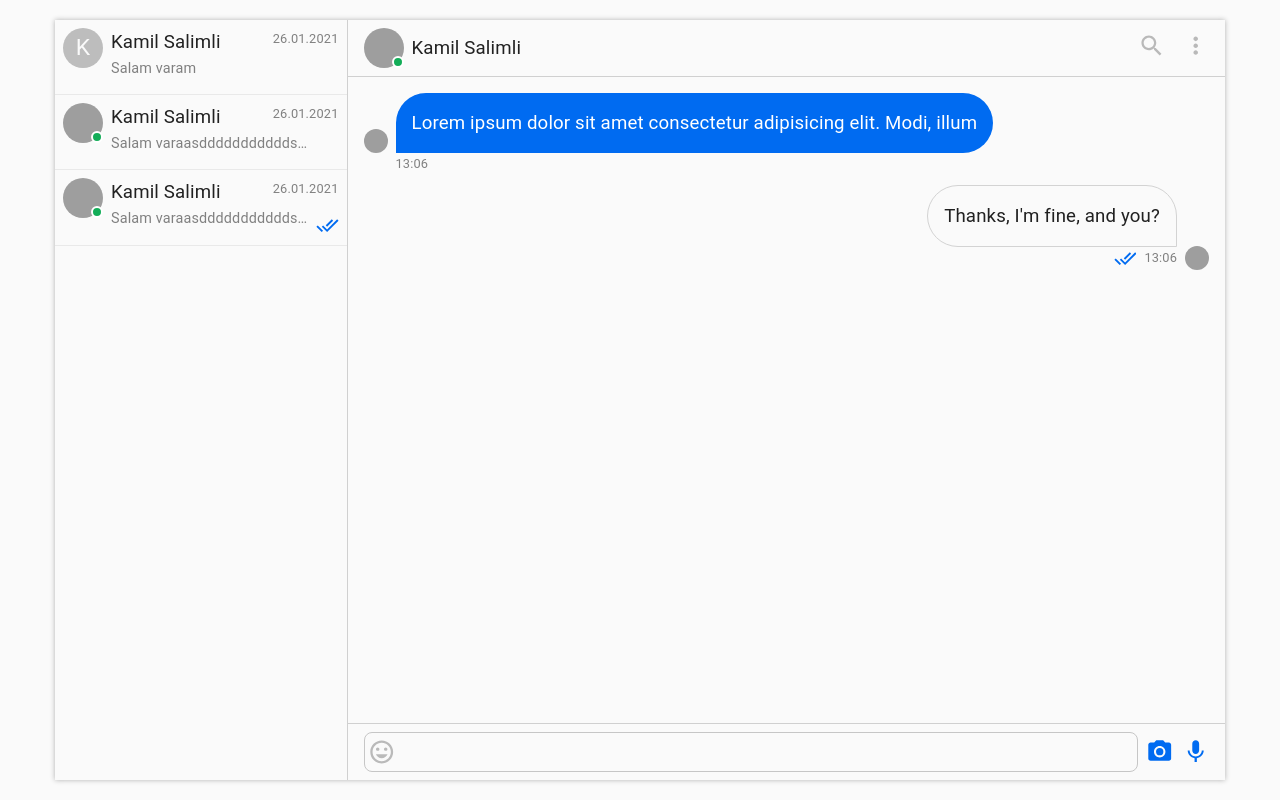
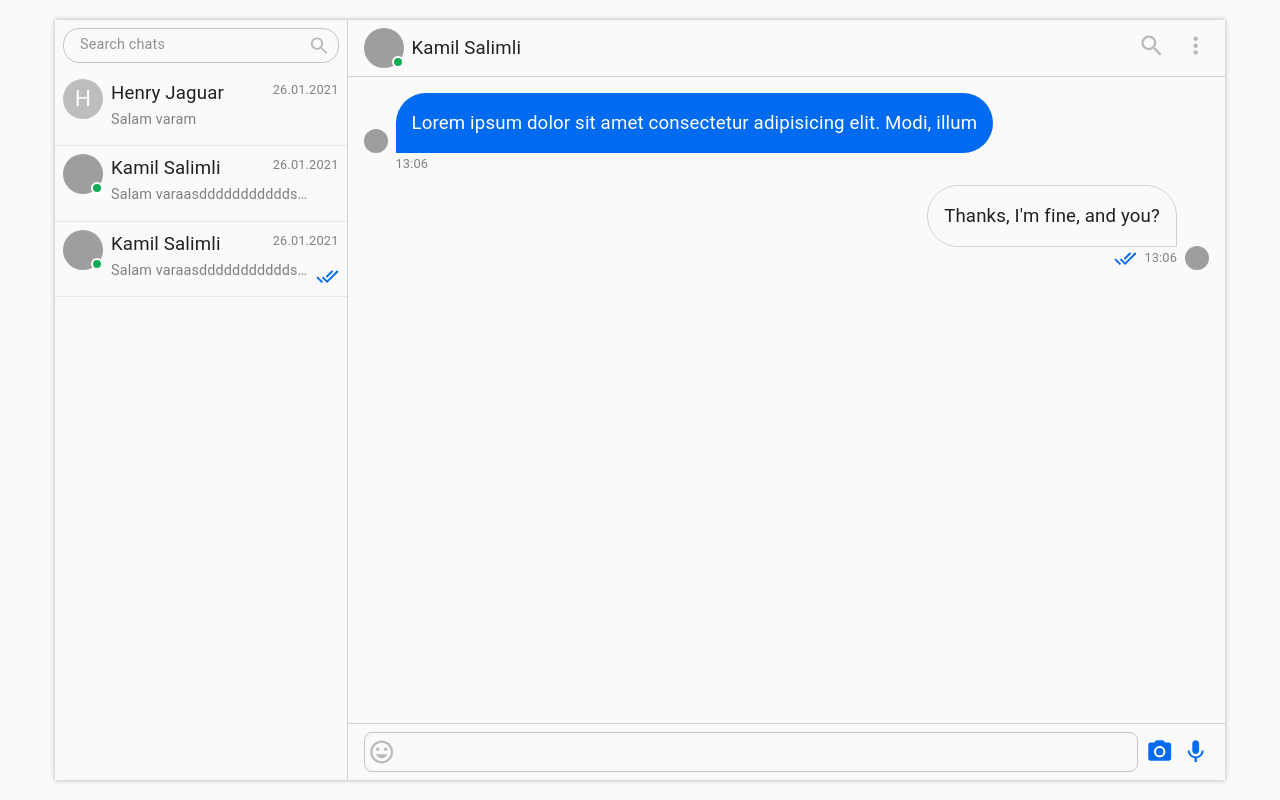
Before and after one commit to KamilHs/Advanced-Chat-Client, a React (Create React App) app: page / in a window 1280 px wide. Built offline with nearby package versions, Linux system fonts and the light colour scheme; grey boxes are pictures that could not be loaded.

Commit message:
ChatInput onChange handler modified. Dialog search added

```diff
--- a/src/modules/Home/components/Chat/ChatInput/ChatInput.tsx
+++ b/src/modules/Home/components/Chat/ChatInput/ChatInput.tsx
@@ -55,10 +55,11 @@ const useStyles = makeStyles((theme: Theme) => (
 export const ChatInput: React.FC = () => {
     const [message, setMessage] = React.useState<string>("");
     const handleChange = React.useCallback((e: React.ChangeEvent<HTMLInputElement>) => {
-        if (message === "")
-            setMessage(e.target.value.trim());
-        else
-            setMessage(e.target.value);
+        setMessage(
+            message === ""
+                ? e.target.value.trim()
+                : e.target.value
+        );
     }, [message]);
     const classes = useStyles();
     return (
--- a/src/modules/Home/components/Dialogs/Dialogs.tsx
+++ b/src/modules/Home/components/Dialogs/Dialogs.tsx
@@ -1,7 +1,8 @@
 import React from "react";
-import { Box, makeStyles, Theme } from "@material-ui/core";
+import { Box, makeStyles, TextField, Theme } from "@material-ui/core";
 import format from 'date-fns/format';
 import isToday from "date-fns/isToday";
+import SearchIcon from '@material-ui/icons/Search';
 
 import { DialogItem } from "./DialogItem";
 import { IMessage, MessageStatus } from "../Chat/Messages/Messages";
@@ -23,7 +24,7 @@ const dialogs: IDialog[] = [
                 id: Math.random().toString(),
 
                 avatar: null,
-                username: "Kamil Salimli",
+                username: "Henry Jaguar",
                 isAuthorOnline: false
             }
         }
@@ -67,6 +68,36 @@ const useStyles = makeStyles((theme: Theme) => (
             maxHeight: "100%",
             borderRight: "1px solid #d0d0d0",
             overflowY: "auto"
+        },
+        textFieldContainer: {
+            padding: theme.spacing(1),
+            position: "relative"
+        },
+        textField: {
+            width: "100%",
+            "& *::before,& *::after": {
+                display: "none"
+            },
+            "& input": {
+                width: "100%",
+                fontSize: "0.9rem",
+                padding: theme.spacing(1),
+                paddingLeft: theme.spacing(2),
+                paddingRight: theme.spacing(4),
+                borderRadius: theme.shape.borderRadius * 2,
+                color: theme.palette.secondary.main,
+                border: "1px solid #c6c6c6",
+                "&:focus": {
+                    boxShadow: `0 0 8px 1px #c6c6c6`,
+                }
+            },
+        },
+        searchIcon: {
+            position: "absolute",
+            top: "50%",
+            right: "0",
+            marginRight: theme.spacing(2),
+            transform: "translateY(-50%)",
         }
     }
 ));
@@ -74,9 +105,33 @@ const useStyles = makeStyles((theme: Theme) => (
 
 export const Dialogs: React.FC = () => {
     const classes = useStyles();
+    const [searchValue, setSearchValue] = React.useState<string>("");
+    const [filtered, setFiltered] = React.useState<IDialog[]>(dialogs);
+
+    React.useEffect(() => {
+        console.log(searchValue);
+        setFiltered(
+            dialogs.filter((dialog) => (
+                dialog.lastMessage.author.username
+                    .toLowerCase()
+                    .indexOf(searchValue.toLowerCase()) !== -1)
+            )
+        );
+    }, [searchValue])
+
     return (
-        <Box className={classes.container}> {
-            dialogs.map((dialog) =>
+        <Box className={classes.container}>
+            <Box className={classes.textFieldContainer}>
+                <TextField
+                    value={searchValue}
+                    onChange={e => setSearchValue(e.target.value)}
+                    className={classes.textField}
+                    placeholder="Search chats"
+                />
+                <SearchIcon color="disabled" fontSize="small" className={classes.searchIcon} />
+            </Box>
+            {
+                filtered.map((dialog) =>
                     <DialogItem
                         key={dialog.id}
                         dialog={dialog}
```
Lines whose indentation alone changed are shown as unchanged.
